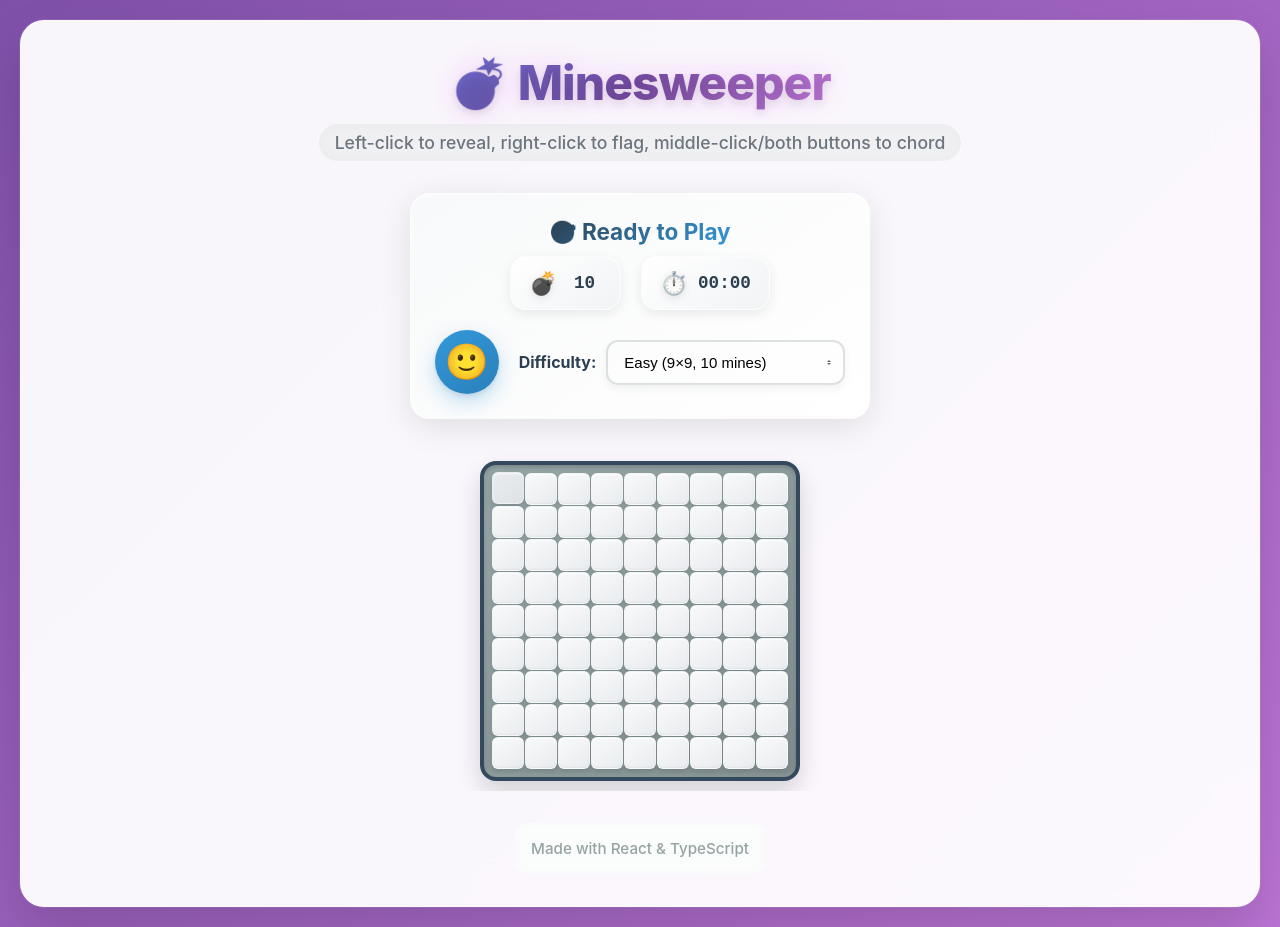
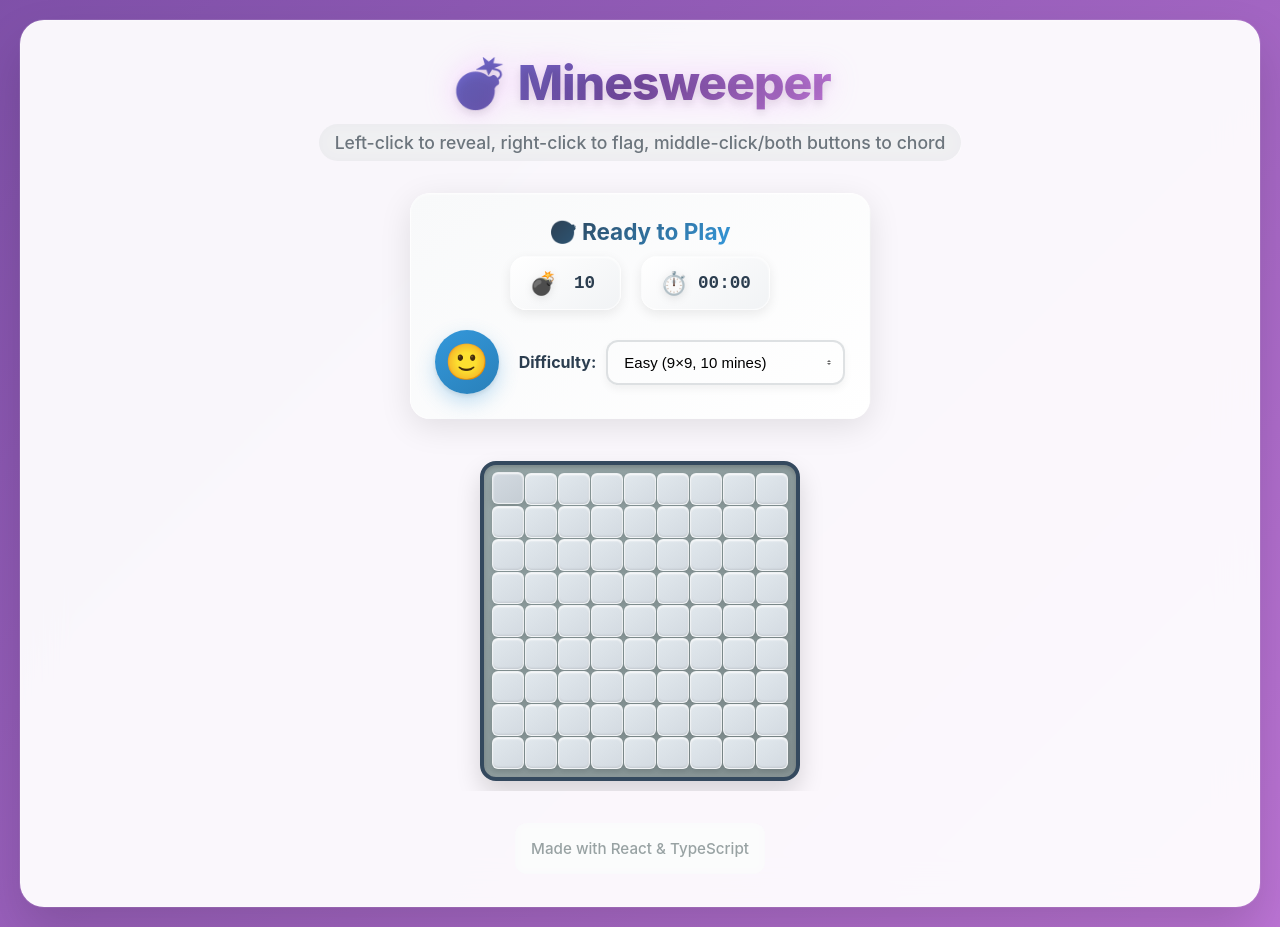
Before and after one commit to ashleyuk1984-coder/minesweeper-react, a React (Vite) app: page / in a window 1280 px wide. In both pictures the pointer is over the button 508 px from the left and 489 px from the top of the page. Built offline with nearby package versions, Linux system fonts and the light colour scheme.

Commit message:
\Improve contrast between hidden and revealed cells with better colors"

```diff
--- a/src/App.css
+++ b/src/App.css
@@ -363,19 +363,20 @@ body {
 
 /* Hidden cells */
 .cell.hidden {
-  background: linear-gradient(145deg, #f8f9fa, #e9ecef);
+  background: linear-gradient(145deg, #e1e8ed, #d3dae1);
   box-shadow:
     0 2px 4px rgba(0, 0, 0, 0.1),
-    inset 0 1px 2px rgba(255, 255, 255, 0.8),
-    inset 0 -1px 2px rgba(0, 0, 0, 0.05);
+    inset 0 1px 2px rgba(255, 255, 255, 0.9),
+    inset 0 -1px 2px rgba(0, 0, 0, 0.1);
+  border: 1px solid rgba(255, 255, 255, 0.6);
 }
 
 .cell.hidden:hover {
-  background: linear-gradient(145deg, #e9ecef, #dee2e6);
+  background: linear-gradient(145deg, #d3dae1, #c5cdd4);
   transform: translateY(-1px);
   box-shadow:
     0 4px 8px rgba(0, 0, 0, 0.15),
-    inset 0 1px 2px rgba(255, 255, 255, 0.8);
+    inset 0 1px 2px rgba(255, 255, 255, 0.9);
 }
 
 /* Revealed cells */
```
